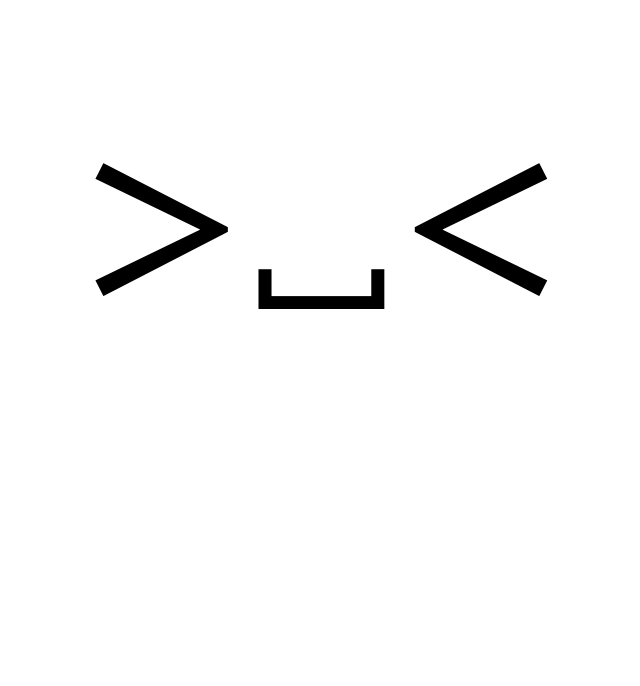
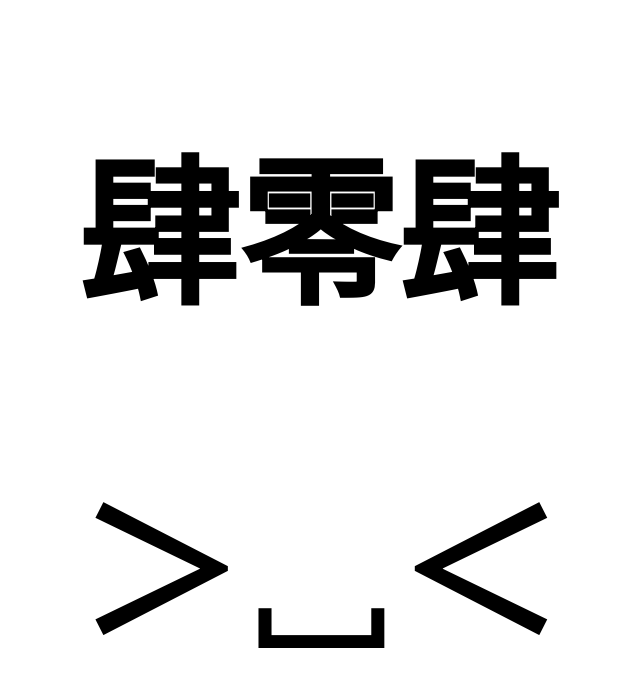
Before and after one commit to lossycrypt/lossycrypt.github.io, a plain HTML site: page 404.html in a window 1280 px wide. Shown: the whole page, without its empty margins (322-962 px from the left). Drawn offline with Linux system fonts and the light colour scheme.

Commit message:
2020-09-15 16:59

```diff
--- a/404.html
+++ b/404.html
@@ -5,5 +5,8 @@
 <style type="text/css">
 h1{text-align:center;font-size:1000%}
 </style></head>
-<body><h1>＞␣＜</h1></body>
+<body>
+  <h1>肆零肆</h1>
+  <h1>＞␣＜</h1>
+  </body>
 </html>
```
